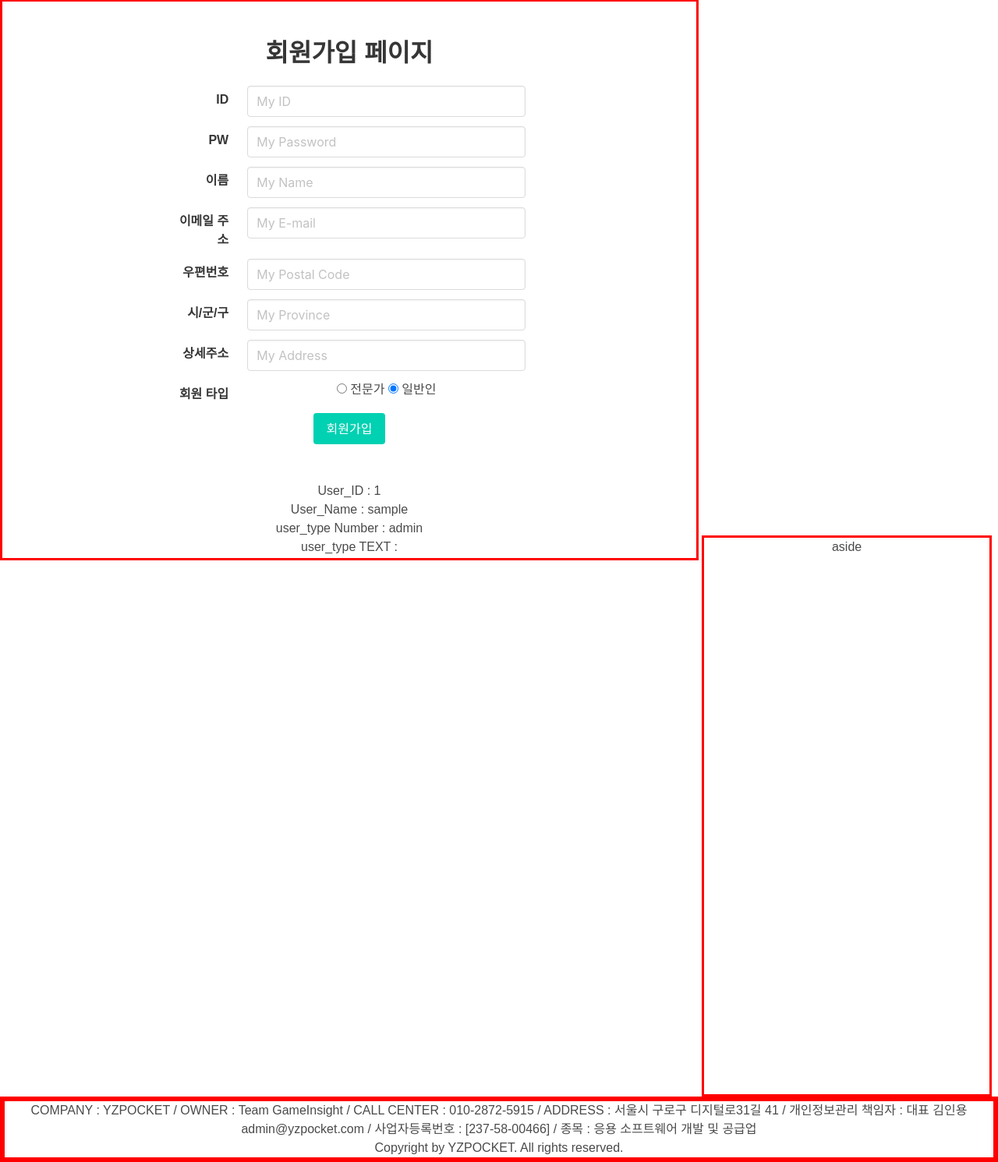
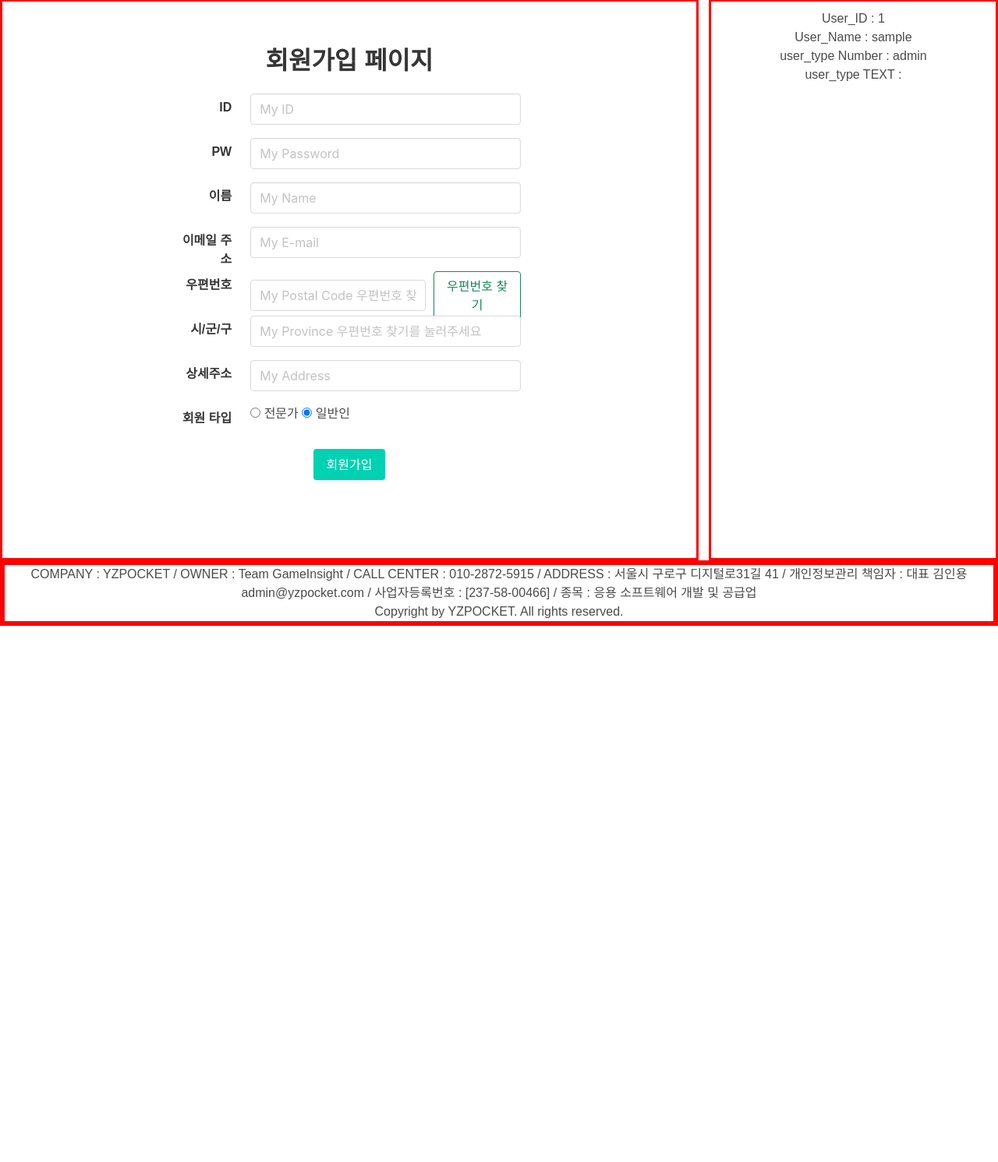
Before and after one commit to yzpocket/GameInsight, a Flask app: template templates/register.html in a window 1280 px wide. Shown: the part 151-1642 px from the top of the page at 78% size. After the commit the page ends 954 px from the top, so only its background shows below. Run offline with Flask 3, Linux system fonts and the light colour scheme; the template is opened without the code that fills it: most values are stand-ins (such as "Sample title", 1, 10 or a date in 2020); some libraries are stand-ins or nearby versions.

Commit message:
feature : Add join and login function
* 회원 가입 기능 구현
- 회원가입에서 Daum 주소 API 연동 기능 추가
* 로그인 기능 구현
- 로그인 시 Payload를 통한 쿠키, 로그인 상태 유지
- Payload decode를 통한 유저 정보 획득
* 일부 양식, 전체 레이아웃 수정

```diff
--- a/static/css/style.css
+++ b/static/css/style.css
@@ -118,3 +118,49 @@
 .modal-content .container {
     width: 100%;
 }
+.flex-container {
+    display: flex;
+    justify-content: space-between;
+    align-items: center;
+  }
+
+  .flex-container {
+    display: flex;
+  }
+
+  .flex-item {
+    flex: 1;
+    padding: 10px;
+    border: 1px solid #ccc;
+  }
+
+  #aside {
+    position: absolute;
+    bottom: 500; /* 아래쪽 여백 0으로 설정 */
+    right: 0; /* 오른쪽에 고정 */
+  }
+  #header > h1{
+    font-size: xx-large;
+    font-weight: bolder;
+    padding-bottom: 15px;
+  }
+  #register-content > div > div > div:nth-child(8) > div.field-body > div > div{
+    text-align: left;
+  }
+
+  #register-content > div > div > div{
+    height: 45px;
+  }
+  .input-container {
+    display: flex;
+    align-items: center;
+  }
+
+  #user_postcode {
+    flex: 7;
+    margin-right: 10px;
+  }
+
+  #postinput_find_button {
+    flex: 3;
+  }
--- a/static/js/script.js
+++ b/static/js/script.js
@@ -5,10 +5,12 @@ $(document).ready(function () {
         // 이에 맞게 로그아웃 버튼을 보이게하고, 로그인 버튼을 숨깁니다.
         $('#logout-button').show();
         $('#login-button').hide();
+        $('#join-button').hide();
     } else {
         // 토큰이 없는 경우는 로그아웃 버튼을 숨기고, 로그인 버튼을 보이게 합니다.
         $('#logout-button').hide();
         $('#login-button').show();
+        $('#join-button').show();
     }
 });
 
@@ -80,3 +82,46 @@ function logout() {
 
 // 로그인 버튼 클릭 시 login 함수 호출
 $('#login-button').click(login);
+
+function execPostCode() {
+    new daum.Postcode({
+        oncomplete: function(data) {
+           // 팝업에서 검색결과 항목을 클릭했을때 실행할 코드를 작성하는 부분.
+
+           // 도로명 주소의 노출 규칙에 따라 주소를 조합한다.
+           // 내려오는 변수가 값이 없는 경우엔 공백('')값을 가지므로, 이를 참고하여 분기 한다.
+           var fullRoadAddr = data.roadAddress; // 도로명 주소 변수
+           var extraRoadAddr = ''; // 도로명 조합형 주소 변수
+
+           // 법정동명이 있을 경우 추가한다. (법정리는 제외)
+           // 법정동의 경우 마지막 문자가 "동/로/가"로 끝난다.
+           if(data.bname !== '' && /[동|로|가]$/g.test(data.bname)){
+               extraRoadAddr += data.bname;
+           }
+           // 건물명이 있고, 공동주택일 경우 추가한다.
+           if(data.buildingName !== '' && data.apartment === 'Y'){
+              extraRoadAddr += (extraRoadAddr !== '' ? ', ' + data.buildingName : data.buildingName);
+           }
+           // 도로명, 지번 조합형 주소가 있을 경우, 괄호까지 추가한 최종 문자열을 만든다.
+           if(extraRoadAddr !== ''){
+               extraRoadAddr = ' (' + extraRoadAddr + ')';
+           }
+           // 도로명, 지번 주소의 유무에 따라 해당 조합형 주소를 추가한다.
+           if(fullRoadAddr !== ''){
+               fullRoadAddr += extraRoadAddr;
+           }
+
+           // 우편번호와 주소 정보를 해당 필드에 넣는다.
+           console.log(data.zonecode);
+           console.log(fullRoadAddr);
+
+
+           $("[name=user_postcode]").val(data.zonecode);
+           $("[name=user_address1]").val(fullRoadAddr);
+           document.getElementById("user_address2").focus();
+           /* document.getElementById('signUpUserPostNo').value = data.zonecode; //5자리 새우편번호 사용
+           document.getElementById('signUpUserCompanyAddress').value = fullRoadAddr;
+           document.getElementById('signUpUserCompanyAddressDetail').value = data.jibunAddress; */
+       }
+    }).open();
+}
--- a/templates/index.html
+++ b/templates/index.html
@@ -38,6 +38,10 @@
   <link rel="stylesheet" href="{{ url_for('static', filename='css/style.css') }}">
   <!-- JavaScript -->
   <script type="text/javascript" src="{{ url_for('static', filename='js/script.js') }}"></script>
+
+  <!-- Daum 주소 API 활용 -->
+  <script src="//t1.daumcdn.net/mapjsapi/bundle/postcode/prod/postcode.v2.js"></script>
+
 
   <script>
     // 로그아웃은 내가 가지고 있는 토큰만 쿠키에서 없애면 됩니다.
@@ -84,10 +88,10 @@
         <!-- Join&Login -->
 
         <div id="user_join_login" class="user_join_login">
-          <button class="btn btn-success" onclick="show_register()">회원가입</button>
-          <button id="login-button" class="btn btn-success" onclick="openLoginPopup()">로그인하기</button>
-          <button id="logout-button" class="btn btn-success" onclick="logout()">로그아웃하기</button>
-      </div>
+          <button id="join-button" class="btn btn-primary" onclick="show_register()">회원가입</button>
+          <button id="login-button" class="btn btn-warning user_logouted" onclick="openLoginPopup()">로그인하기</button>
+          <button id="logout-button" class="btn btn-danger user_loggined" onclick="logout()">로그아웃하기</button>
+        </div>
         <!-- 팝업 모달 -->
         <div id="login-modal" class="modal">
           <div class="modal-background"></div>
@@ -103,7 +107,8 @@
                   <div class="field-body">
                     <div class="field">
                       <div class="control">
-                        <input type="text" class="input" id="login_user_id" aria-describedby="emailHelp" placeholder="My ID">
+                        <input type="text" class="input" id="login_user_id" aria-describedby="emailHelp"
+                          placeholder="My ID">
                       </div>
                     </div>
                   </div>
@@ -129,26 +134,26 @@
     </header>
 
     <!-- Content&Aside Wrap -->
-    <div id="content_aside">
-      <!-- Section -->
-      <section id="section">
+    <div id="content_aside" class="flex-container">
+      <section id="section" class="flex-item">
+        <!-- Section -->
         <div id="register-content">
           <!-- 여기에 회원가입 양식 내용이 들어갈 것입니다. -->
         </div>
         {% block register_content %}{% endblock %}
+      </section>
+
+      <!--Aside-->
+      <aside id="aside" class="flex-item">
         User_ID : {{ user_id }} <br>
         User_Name : {{ user_name }}<br>
         user_type Number : {{ user_type }}<br>
-        user_type TEXT : {% if user_type == '1' %}
-          <span>전문가</span><br>
-        {% elif user_type == '2' %}
-          <span>일반유저</span>
+        user_type TEXT :
+        {% if user_type == '2' %}
+        <span>전문가</span><br>
+        {% elif user_type == '1' %}
+        <span>일반유저</span>
         {% endif %}
-      </section>
-
-      <!--Aside-->
-      <aside id="aside">
-        <p>aside</p>
       </aside>
     </div>
     <!-- Footer -->
--- a/templates/register.html
+++ b/templates/register.html
@@ -56,24 +56,27 @@
             </div>
             <div class="field is-horizontal">
                 <div class="field-label is-normal">
-                    <label class="label" for="user_postcode">우편번호</label>
+                    <label class="label" for="user_postcode" >우편번호</label>
                 </div>
                 <div class="field-body">
                     <div class="field">
                         <div class="control">
-                            <input type="text" class="input" id="user_postcode" placeholder="My Postal Code">
+                            <div class="input-container">
+                                <input type="text" class="input" id="user_postcode" name="user_postcode" placeholder="My Postal Code 우편번호 찾기를 눌러주세요" readonly>
+                                <button id="postinput_find_button" class="btn btn-outline-success" type="button" onclick="execPostCode();">우편번호 찾기</button>
+                              </div>
                         </div>
                     </div>
                 </div>
             </div>
             <div class="field is-horizontal">
                 <div class="field-label is-normal">
-                    <label class="label" for="user_address1">시/군/구</label>
+                    <label class="label" for="user_address1" >시/군/구</label>
                 </div>
                 <div class="field-body">
                     <div class="field">
                         <div class="control">
-                            <input type="text" class="input" id="user_address1" placeholder="My Province">
+                            <input type="text" class="input" id="user_address1" name="user_address1" placeholder="My Province 우편번호 찾기를 눌러주세요" readonly>
                         </div>
                     </div>
                 </div>
```
